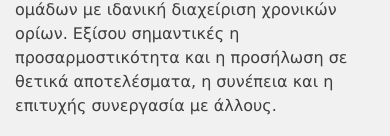
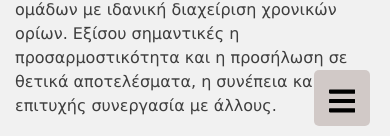
Before and after one commit to smar152/rodia-valkanou, a Next.js app: page /about in a window 390 px wide. Shown: the part 698-834 px from the top of the page. Built offline with nearby package versions, Linux system fonts and the light colour scheme.

Commit message:
phoneMenu visible, styling

```diff
--- a/Components/menuLinks.js
+++ b/Components/menuLinks.js
@@ -16,7 +16,7 @@ export default function MenuLinks({ currentPageTitle, closeMenu }) {
             >
               <img
                 src={pages[e].logoSrc}
-                className="img-fluid mr-4"
+                className="img-md-fluid mr-4 menuCube"
                 alt="cube"
               />
               <div>{pages[e].title}</div>
--- a/Components/pageLayout.js
+++ b/Components/pageLayout.js
@@ -1,5 +1,6 @@
 import Header from "./header.js";
 import DesktopNavigation from "./DesktopNavigation.js";
+import PhoneNavigation from "./PhoneNavigation.js";
 import "bootstrap/dist/css/bootstrap.min.css";
 
 export default function PageLayout({ pageTitle, pageSubtitle, pageContent }) {
@@ -16,6 +17,12 @@ export default function PageLayout({ pageTitle, pageSubtitle, pageContent }) {
             currentPageTitle={pageTitle}
             className="d-none d-md-block"
           />
+          <div className="phoneNav">
+            <PhoneNavigation
+              currentPageTitle={pageTitle}
+              className="d-md-none d-block"
+            />
+          </div>
         </div>
         <div className="col-12 col-md-9">
           <h2>{pageTitle}</h2>
@@ -56,10 +63,20 @@ export default function PageLayout({ pageTitle, pageSubtitle, pageContent }) {
             transform: translateX(400px);
             transition-duration: 1s;
             padding: 40px;
+            padding-left: 20px;
             text-align: right;
           }
           .active {
             transform: translateX(0px);
+          }
+          .phoneNav {
+            position: fixed;
+            bottom: 20px;
+            right: 20px;
+            background-color: hsl(10, 10%, 80%);
+            padding-bottom: 10px;
+            border-radius: 5px;
+            z-index: 1;
           }
         `}
       </style>
```
